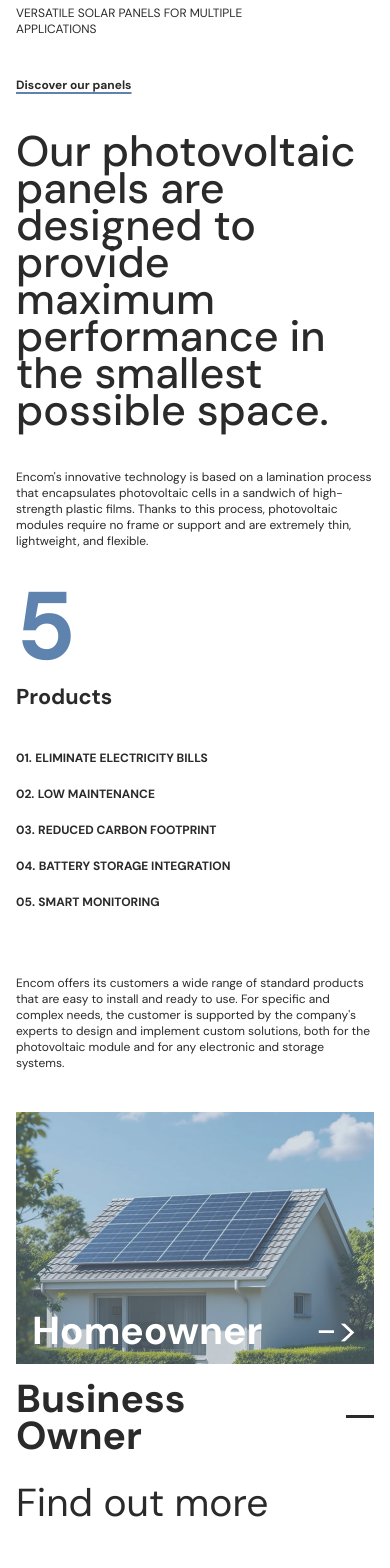
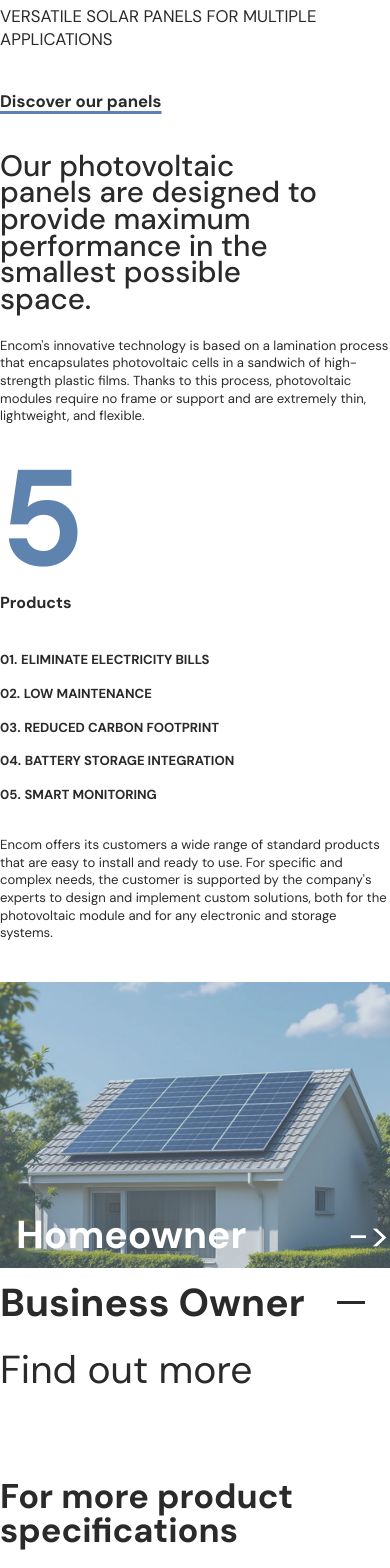
Before and after one commit to UltraRizz/MebarSolar, a React (Create React App) app: page / in a window 390 px wide. Shown: the part 1780-3348 px from the top of the page. Built offline with nearby package versions, Linux system fonts and the light colour scheme.

Commit message:
refactor: enhance panel products layout and typography for better responsiveness

```diff
--- a/src/pages/Home/Home.css
+++ b/src/pages/Home/Home.css
@@ -204,14 +204,20 @@
 .panel-products {
   background: var(--color-surface);
   color: var(--color-text);
+  overflow: hidden;
 }
 
 .panel-products-grid {
+  --product-edge: clamp(1rem, 3vw, 3rem);
+
   display: grid;
-  grid-template-columns: minmax(0, 0.85fr) minmax(0, 1.15fr);
-  column-gap: clamp(4rem, 10vw, 11rem);
-  row-gap: clamp(5rem, 10vw, 9rem);
-  padding-block: clamp(5rem, 11vw, 10rem);
+  width: 100vw;
+  max-width: none;
+  margin-inline: calc(50% - 50vw);
+  grid-template-columns: minmax(12rem, 0.72fr) minmax(0, 1fr);
+  column-gap: clamp(2rem, 6vw, 6rem);
+  row-gap: clamp(2.5rem, 5vw, 4.5rem);
+  padding: clamp(2.5rem, 6vw, 5rem) var(--product-edge);
 }
 
 .panel-products-intro,
@@ -227,12 +233,22 @@
 .panel-products-details p,
 .panel-products-details li {
   font-family: var(--font-body);
-  font-size: var(--fs-caption);
   line-height: 1.35;
 }
 
+.panel-products-intro p,
+.panel-products-intro a {
+  font-size: clamp(1.05rem, 1.25vw, 1.45rem);
+}
+
+.panel-products-main p,
+.panel-products-details p,
+.panel-products-details li {
+  font-size: clamp(0.82rem, 0.95vw, 1.12rem);
+}
+
 .panel-products-intro p {
-  max-width: 18rem;
+  max-width: 26rem;
   margin: 0;
   text-transform: uppercase;
 }
@@ -249,16 +265,16 @@
 
 .panel-products-main {
   display: grid;
-  gap: var(--space-xl);
+  gap: clamp(1.5rem, 3vw, 3rem);
 }
 
 .panel-products-main h2 {
-  max-width: 12.5em;
+  max-width: 11em;
   margin: 0;
   color: var(--color-text);
-  font-size: clamp(2.15rem, 4.6vw, 4.8rem);
+  font-size: clamp(2.15rem, 4vw, 4.65rem);
   font-weight: 500;
-  line-height: 0.86;
+  line-height: 0.9;
 }
 
 .panel-products-main p,
@@ -270,7 +286,7 @@
 .panel-products-count span {
   color: var(--color-primary);
   font-family: var(--font-heading);
-  font-size: clamp(6rem, 16vw, 12rem);
+  font-size: clamp(8.5rem, 18vw, 16rem);
   font-weight: 700;
   line-height: 0.8;
 }
@@ -278,19 +294,19 @@
 .panel-products-count h3 {
   margin: 0;
   color: var(--color-text);
-  font-size: clamp(1.35rem, 2.4vw, 2.15rem);
+  font-size: clamp(1rem, 2vw, 2rem);
   font-weight: 700;
 }
 
 .panel-products-details {
   display: grid;
   align-content: space-between;
-  gap: clamp(4rem, 8vw, 7rem);
+  gap: clamp(2rem, 4vw, 4rem);
 }
 
 .panel-products-details ol {
   display: grid;
-  gap: var(--space-md);
+  gap: clamp(1rem, 1.6vw, 1.6rem);
   margin: 0;
   padding: 0;
   list-style: none;
@@ -313,10 +329,15 @@
 }
 
 .panel-products-cta {
+  --panel-cta-gap: clamp(1rem, 2.8vw, 3rem);
+
   display: grid;
-  grid-template-columns: minmax(0, 0.98fr) minmax(0, 1.02fr);
+  width: 100vw;
+  margin-inline: calc(var(--product-edge) * -1);
+  grid-template-columns: minmax(0, calc(50vw - (var(--panel-cta-gap) / 2))) minmax(0, 1fr);
   align-items: center;
-  gap: clamp(1rem, 2.8vw, 3rem);
+  gap: var(--panel-cta-gap);
+  padding-inline-end: var(--product-edge);
   margin-block-start: 0;
 }
 
@@ -339,7 +360,6 @@
   width: 100%;
   height: 100%;
   object-fit: cover;
-  object-position: center;
 }
 
 .homeowner-card::before {
@@ -377,7 +397,7 @@
   gap: clamp(1rem, 3vw, 3rem);
   color: var(--color-text);
   font-family: var(--font-heading);
-  font-size: clamp(1.75rem, 3.4vw, 3.15rem);
+  font-size: clamp(2.25rem, 4.25vw, 4rem);
   font-weight: 700;
   line-height: 0.95;
   white-space: nowrap;
@@ -407,7 +427,7 @@
   max-width: 22em;
   margin: 0;
   color: var(--color-text);
-  font-size: clamp(1.65rem, 3.2vw, 3rem);
+  font-size: clamp(2.25rem, 4.6vw, 4.25rem);
   font-weight: 700;
   line-height: 1;
 }
@@ -455,9 +475,12 @@
   }
 
   .panel-products-grid {
+    width: auto;
+    max-width: var(--container);
+    margin-inline: auto;
     grid-template-columns: 1fr;
     row-gap: var(--space-xl);
-    padding-block: clamp(4rem, 14vw, 6rem);
+    padding: clamp(4rem, 14vw, 6rem) 0;
   }
 
   .panel-products-intro,
@@ -467,7 +490,7 @@
   }
 
   .panel-products-main h2 {
-    font-size: clamp(2rem, 11vw, 3.4rem);
+    font-size: clamp(1.85rem, 7vw, 3rem);
   }
 
   .panel-products-count {
@@ -477,6 +500,12 @@
   .panel-products-cta,
   .panel-products-contact {
     grid-template-columns: 1fr;
+  }
+
+  .panel-products-cta {
+    width: auto;
+    margin-inline-start: 0;
+    padding-inline-end: 0;
   }
 
   .business-card a,
@@ -503,6 +532,6 @@
   }
 
   .panel-products-contact h2 {
-    font-size: clamp(1.55rem, 7vw, 2.5rem);
+    font-size: clamp(2rem, 8.8vw, 3.25rem);
   }
 }
```
